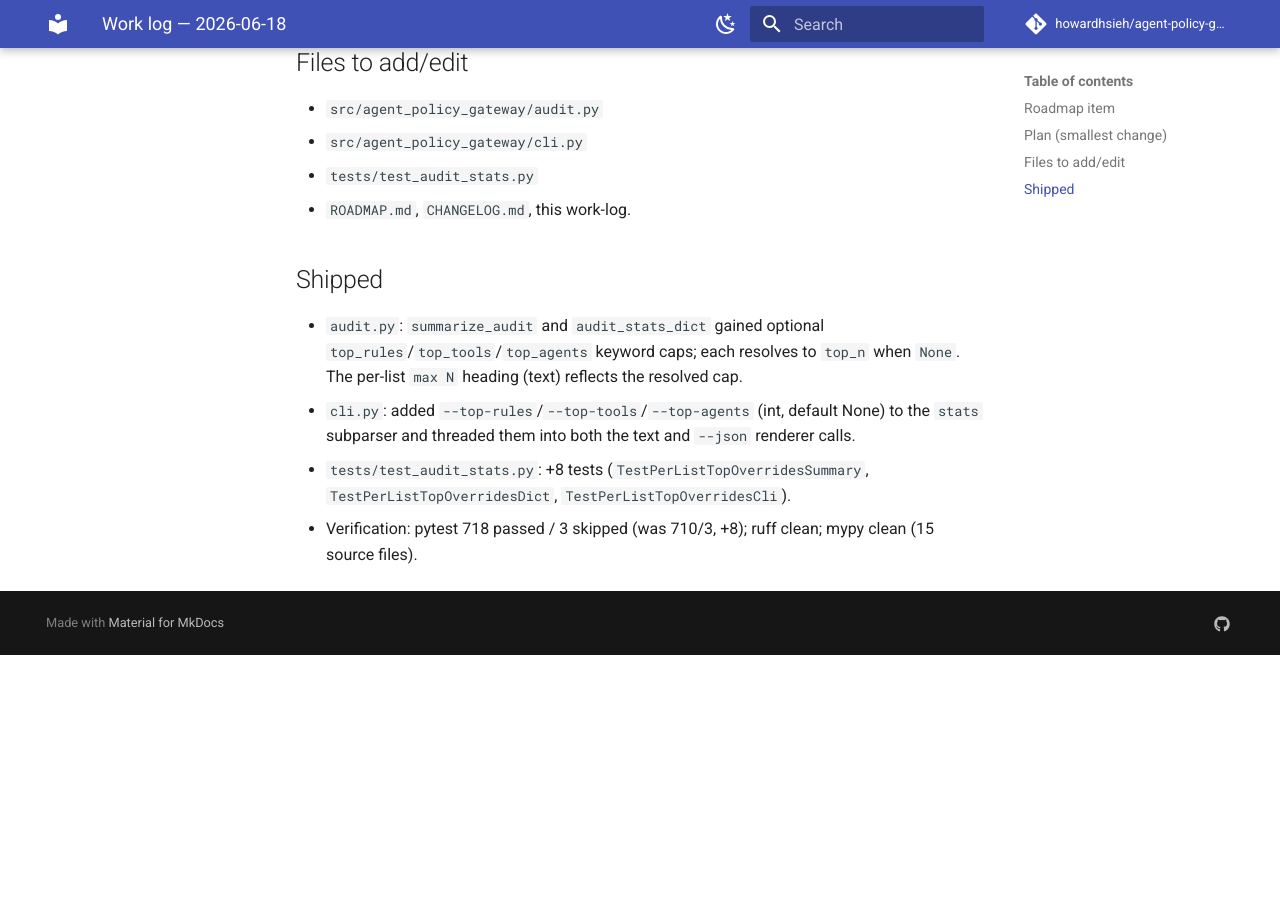
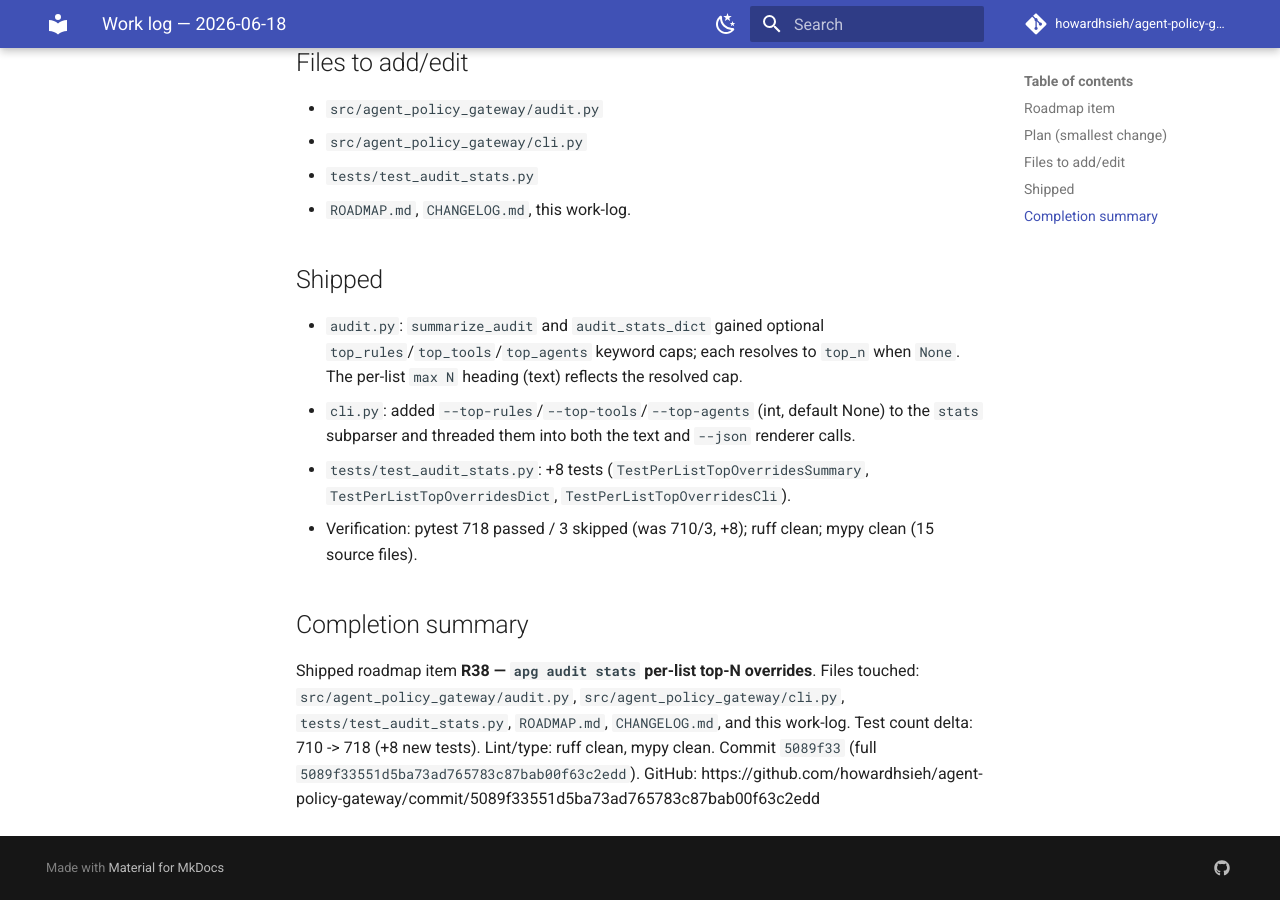
Before and after one commit to howardhsieh/agent-policy-gateway, an MkDocs documentation site: the page built from docs/work-log/2026-06-18-r38.md, in a window 1280 px wide and 900 px high, scrolled down 704 px. Built offline with MkDocs 1.6.1 and Material for MkDocs 9.7.7, drawn with Linux system fonts in a browser that asks for light colours; comment, search, counter and statistics services are not loaded; before the commit the page ends 1359 px from its top, so only the background shows below that.

Commit message:
docs: record R38 commit hash and finalize 2026-06-18 work-log

```diff
--- a/docs/work-log/2026-06-18-r38.md
+++ b/docs/work-log/2026-06-18-r38.md
@@ -34,3 +34,11 @@ operator can show, e.g., 3 rules but 10 agents.
   `TestPerListTopOverridesDict`, `TestPerListTopOverridesCli`).
 - Verification: pytest 718 passed / 3 skipped (was 710/3, +8); ruff clean;
   mypy clean (15 source files).
+
+## Completion summary
+Shipped roadmap item **R38 — `apg audit stats` per-list top-N overrides**.
+Files touched: `src/agent_policy_gateway/audit.py`, `src/agent_policy_gateway/cli.py`,
+`tests/test_audit_stats.py`, `ROADMAP.md`, `CHANGELOG.md`, and this work-log.
+Test count delta: 710 -> 718 (+8 new tests). Lint/type: ruff clean, mypy clean.
+Commit `5089f33` (full `5089f33551d5ba73ad765783c87bab00f63c2edd`).
+GitHub: https://github.com/howardhsieh/agent-policy-gateway/commit/5089f33551d5ba73ad765783c87bab00f63c2edd
```
Also changed, not shown: ROADMAP.md (+1 -1 lines).
